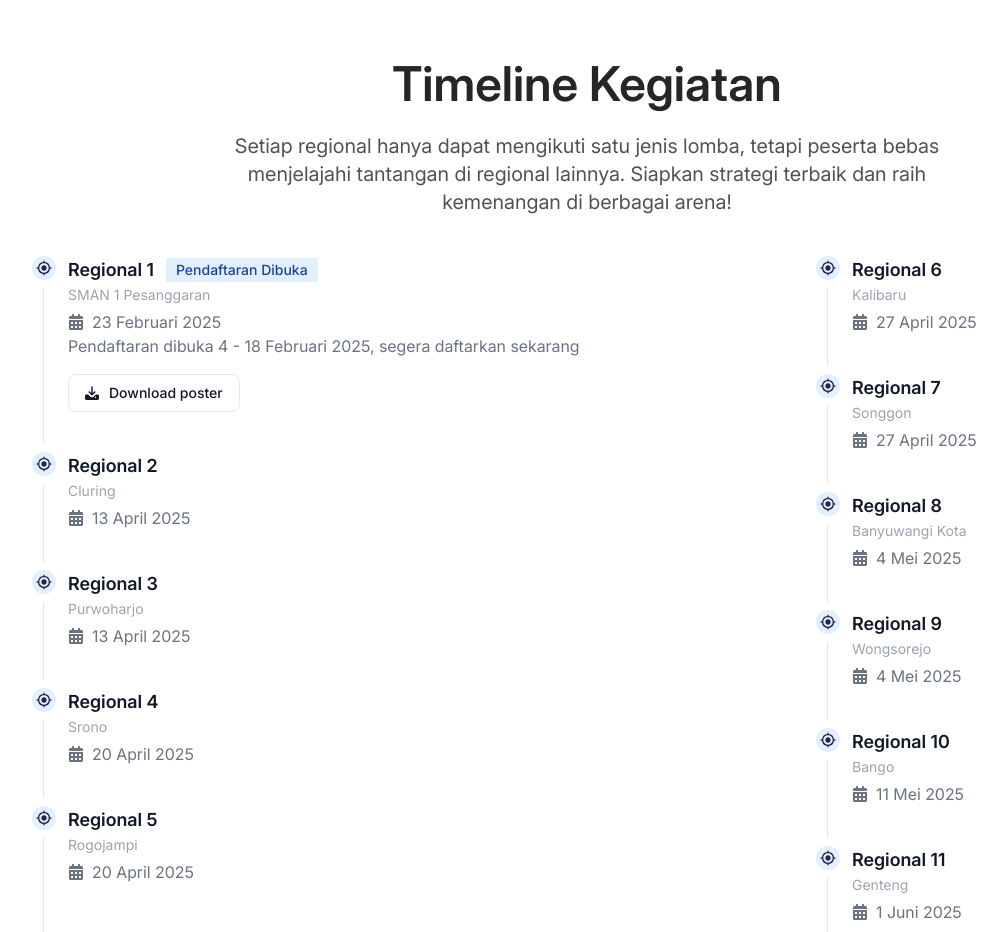
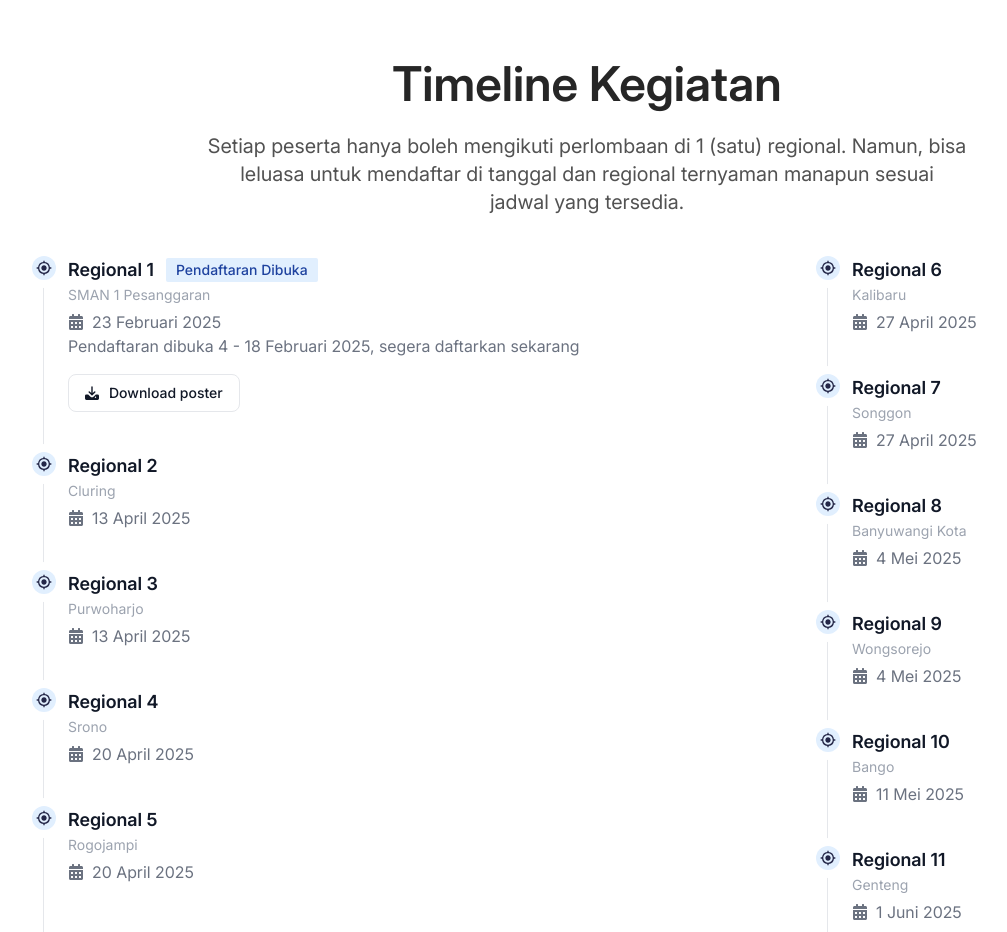
Before and after one commit to Firay24/JD-FiraYusiRukmana-jcc-frontend, a Next.js app: page / in a window 1280 px wide. Shown: the part 920-1852 px from the top of the page, without its empty margins (53-1060 px from the left). Built offline with nearby package versions, Linux system fonts and the light colour scheme.

Commit message:
fix(landing): update timeline description
- Improved clarity of timeline text.
- Corrected misleading information.

```diff
--- a/src/app/(landing)/_component/Main/index.tsx
+++ b/src/app/(landing)/_component/Main/index.tsx
@@ -162,7 +162,7 @@ const MainLandingPage = ({ convertEpochToDate }: MainLandingProps) => {
       <Container style={{ marginTop: "180px" }}>
         <div id="timeline" className="flex flex-col items-center justify-center gap-2">
           <h2 className="text-3xl font-semibold text-neutral-800 md:text-5xl">Timeline Kegiatan</h2>
-          <p className="mt-4 w-[90%] text-center text-xl text-black text-neutral-600 md:max-w-[60%]">Setiap regional hanya dapat mengikuti satu jenis lomba, tetapi peserta bebas menjelajahi tantangan di regional lainnya. Siapkan strategi terbaik dan raih kemenangan di berbagai arena!</p>
+          <p className="mt-4 w-[90%] text-center text-xl text-black text-neutral-600 md:max-w-[60%]">Setiap peserta hanya boleh mengikuti perlombaan di 1 (satu) regional. Namun, bisa leluasa untuk mendaftar di tanggal dan regional ternyaman manapun sesuai jadwal yang tersedia.</p>
         </div>
         <div className="relative mx-20 mt-10 grid max-w-full grid-cols-1 gap-x-20 md:grid-cols-3">
           <ol className="relative col-span-1 ml-0 border-s border-gray-200 md:col-span-2 md:ml-4">
```
